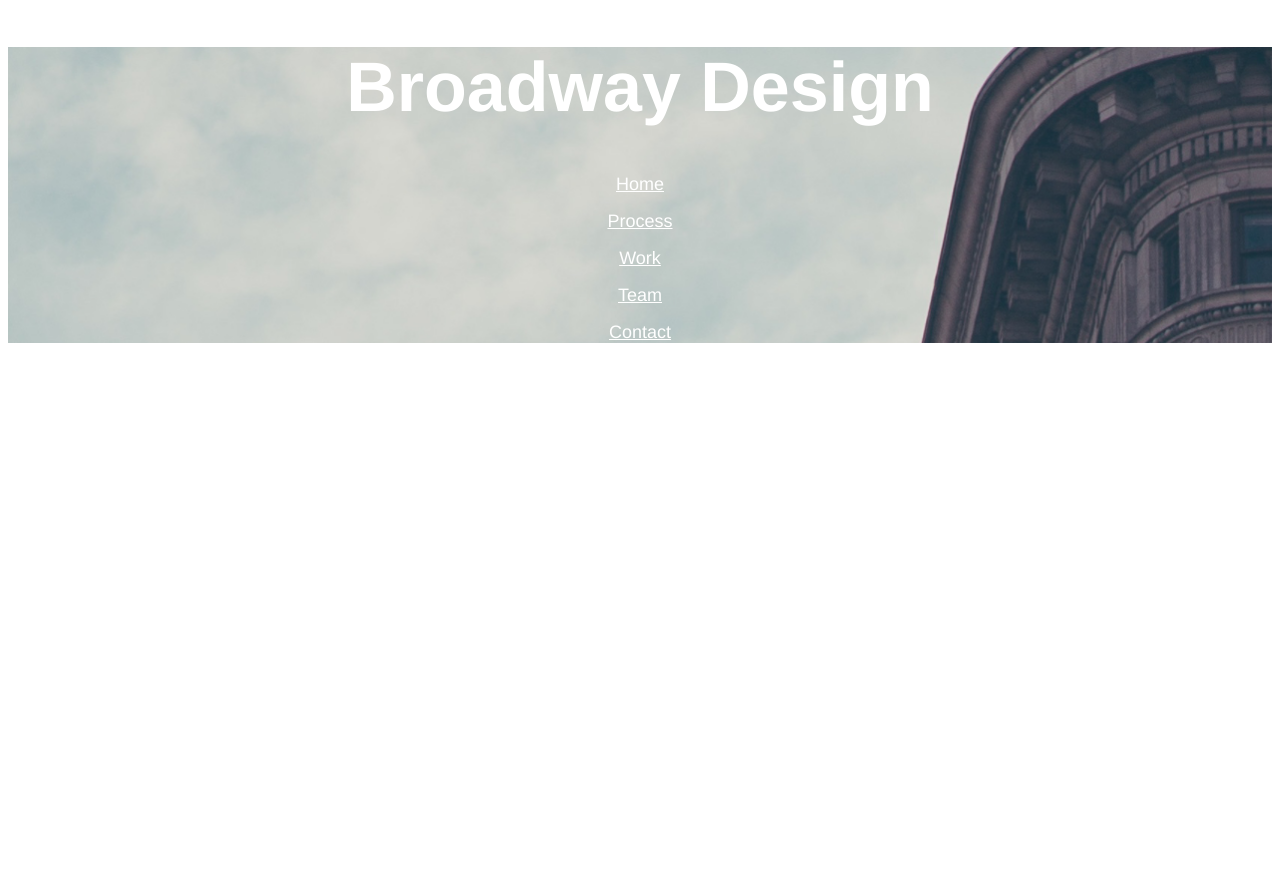
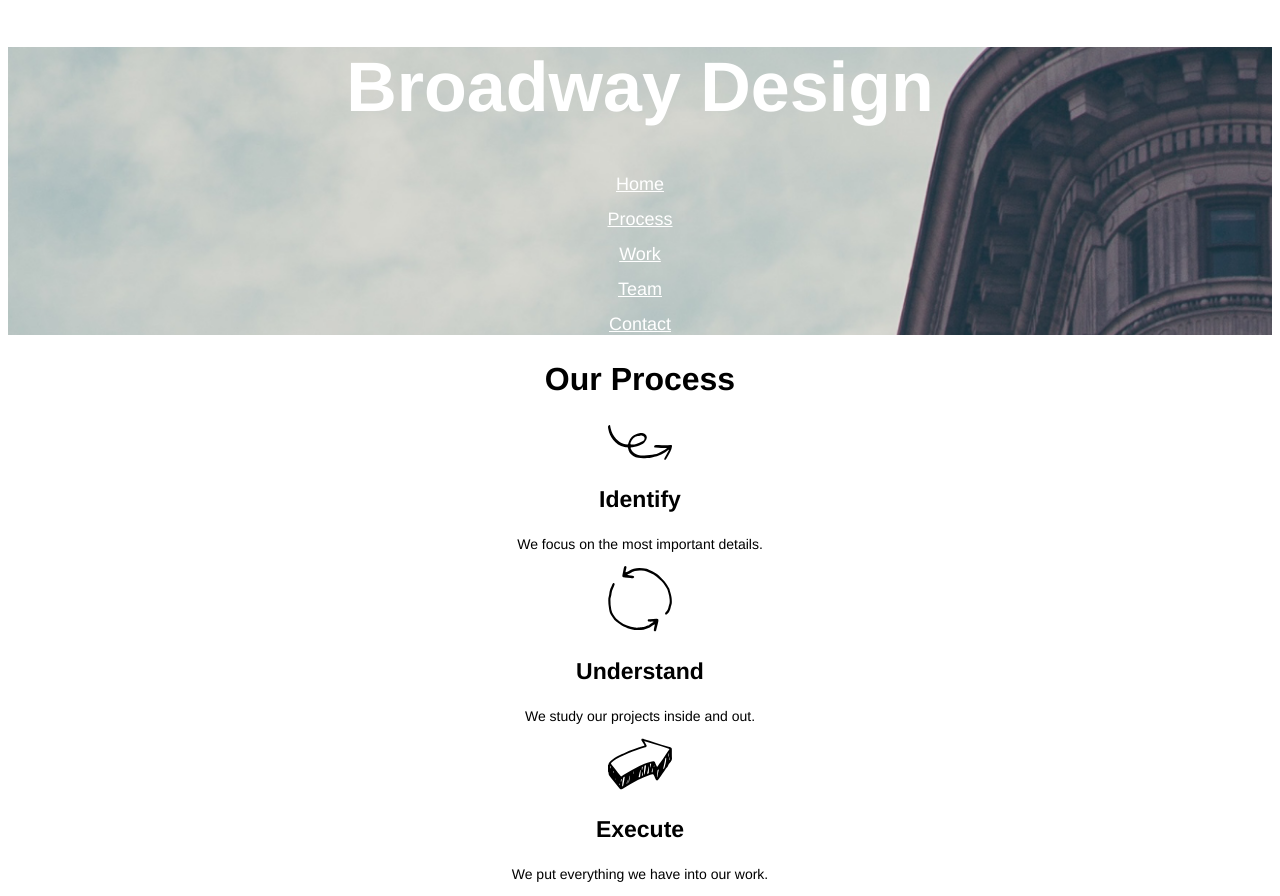
Before and after one commit to eakjothundal/broadway, a plain HTML site: page index.html in a window 1280 px wide. Before the commit the page ends 800 px from the top, so only its background shows below. Drawn offline with Linux system fonts and the light colour scheme.

Commit message:
Complete Process Section

```diff
--- a/index.html
+++ b/index.html
@@ -7,6 +7,7 @@
   </head>
   <body>
 
+    <!-- HEADER  -->
     <div id="header">
       <h1>Broadway Design</h1>
 
@@ -19,5 +20,23 @@
       </nav>
     </div>
 
+
+    <div id="process">
+      <h2>Our Process</h2>
+
+      <p><img src="resources/images/identify.svg" alt="identify"></p>
+      <h3>Identify</h3>
+      <p>We focus on the most important details.</p>
+
+      <p><img src="resources/images/understand.svg" alt="understand"></p>
+      <h3>Understand</h3>
+      <p>We study our projects inside and out.</p>
+
+      <p><img src="resources/images/execute.svg" alt="execute"></p>
+      <h3>Execute</h3>
+      <p>We put everything we have into our work.</p>
+
+    </div>
+
   </body>
 </html>
--- a/resources/css/styles.css
+++ b/resources/css/styles.css
@@ -18,3 +18,17 @@ nav a{
   color: white;
   font-size: 18px;
 }
+
+h2 {
+  font-size: 32px;
+  font-weight: bold;
+}
+
+h3 {
+  font-size: 23px;
+  font-weight: bold;
+}
+
+p {
+  font-size: 14px;
+}
```
